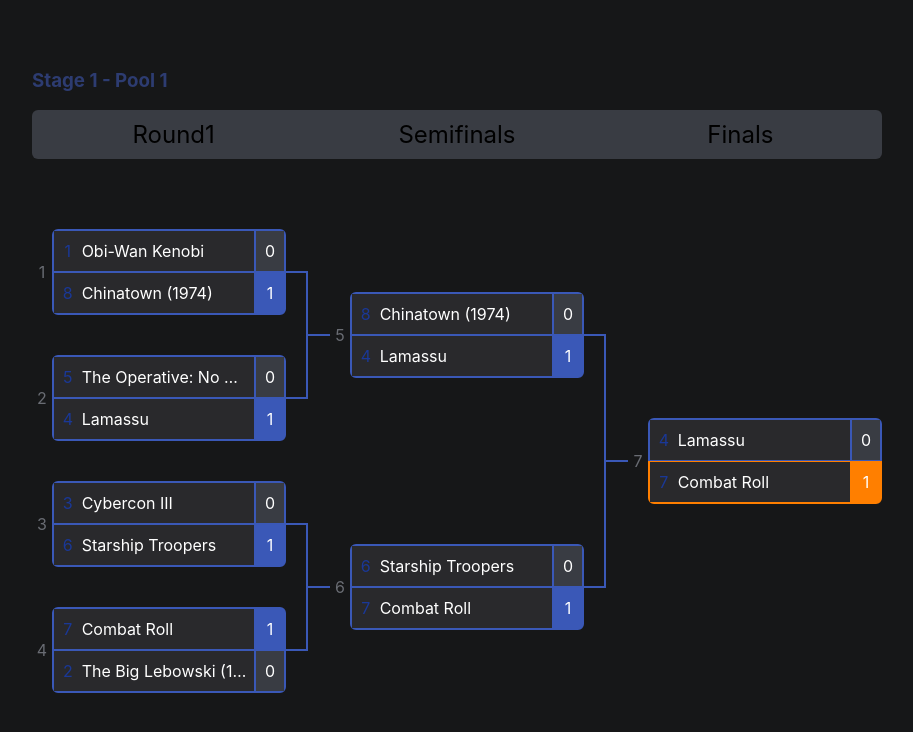
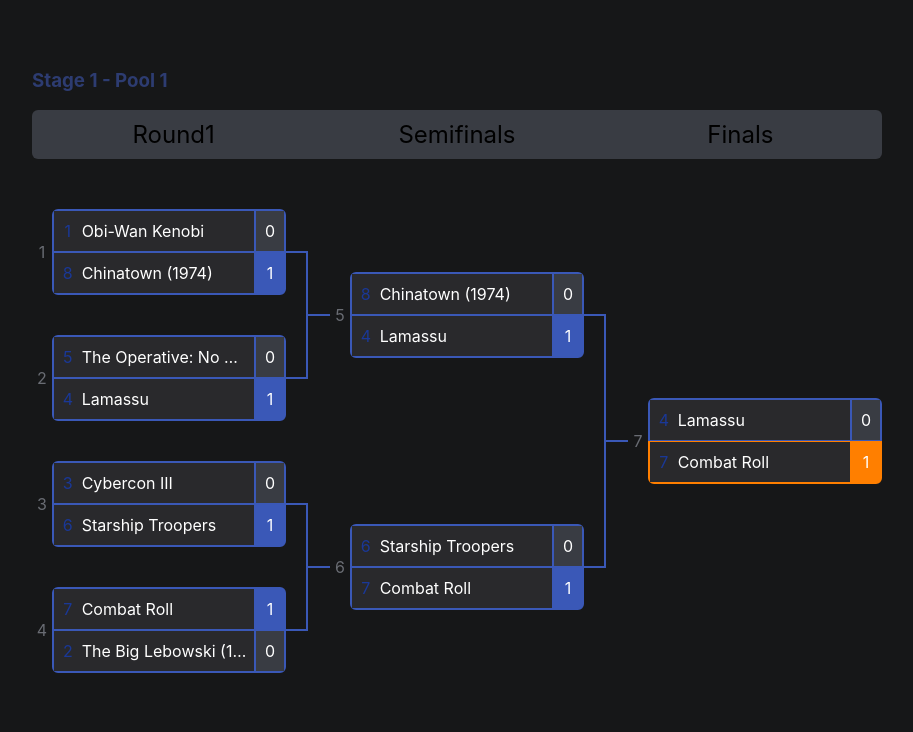
Before and after one commit to ninpeng/tournament, a React (Create React App) app: page / in a window 1280 px wide. Shown: the top 732 px of the page, without its empty margins (18-931 px from the left). Built offline with nearby package versions, Linux system fonts and the light colour scheme.

Commit message:
마무리

```diff
--- a/public/index.html
+++ b/public/index.html
@@ -24,7 +24,7 @@
       work correctly both with client-side routing and a non-root public URL.
       Learn how to configure a non-root public URL by running `npm run build`.
     -->
-    <title>React App</title>
+    <title>토너먼트 대진표</title>
   </head>
   <body style="background: #161718;">
     <noscript>You need to enable JavaScript to run this app.</noscript>
--- a/src/App.js
+++ b/src/App.js
@@ -4,8 +4,6 @@ import Match from './match/Match';
 
 const useStyles = createUseStyles({
   root: {
-    // position: 'relative',
-
     padding: 50,
   },
   header: {
@@ -26,7 +24,7 @@ const useStyles = createUseStyles({
   },
   main: {
     position: 'relative',
-    top: '50px',
+    top: '30px',
   }
 });
 
@@ -36,8 +34,6 @@ function App() {
 
   return (
     <div className="App">
-      <header className="App-header">
-      </header>
       <section>
         <article>
           <div className={classes.root}>
--- a/src/match/EntryItem.js
+++ b/src/match/MatchItem.js
@@ -2,6 +2,8 @@ import React from 'react';
 import { createUseStyles } from 'react-jss';
 import classNames from 'classnames';
 import { useChangeHover } from './MatchProvider';
+
+const matchPadding = 20;
 const nameWidth = 200;
 const lineWidth = 20;
 const entryHeight = 40 + 3; // height: 40, padding 2 + 1
@@ -10,35 +12,35 @@ const borderColorVictory = '#FF7F00';
 const scoreColorLose = '#393C43';
 
 const useStyles = createUseStyles({
-  entryBox: {
+  matchBox: {
     display: 'flex',
     alignItems: 'center',
     color: 'white',
     padding: props => `${props.padding}px 0px`,
     position: 'relative',
-    '&:nth-child(odd) $entryTailV': {
+    '&:nth-child(odd) $matchTailV': {
       bottom: 0
     },
-    '&:nth-child(even) $entryTailV': {
+    '&:nth-child(even) $matchTailV': {
       top: 0
     },
   },
-  entryHead: {
+  matchHead: {
     width: lineWidth,
     border: `1px solid ${borderColor}`,
   },
-  entryTailH: {
+  matchTailH: {
     width: lineWidth,
     border: `1px solid ${borderColor}`,
   },
-  entryTailV: {
+  matchTailV: {
     position: 'absolute',
     right : 0,
     height: props => props.padding + entryHeight,
     border: `1px solid ${borderColor}`,
     boxSizing: 'border-box',
   },
-  entryNumber: {
+  matchNumber: {
     width: 20,
     textAlign: 'center',
     color: '#696C73',
@@ -71,6 +73,7 @@ const useStyles = createUseStyles({
   entryNameBoxVictory: {
     borderRightColor: borderColor,
     background: borderColor,
+    cursor: 'pointer',
   },
   entrySeed: {
     lineHeight: '30px',
@@ -86,7 +89,7 @@ const useStyles = createUseStyles({
     overflow: 'hidden',
     whiteSpace: 'nowrap',
   },
-  entryVictoryCount: {
+  entryScore: {
     width: 30,
     height: 40,
     padding: 5,
@@ -95,24 +98,28 @@ const useStyles = createUseStyles({
     textAlign: 'center',
     borderLeft: `2px solid ${borderColor}`,
   },
-  entryVictory: {
+  entryScoreVictory: {
     borderColor: props => props.finalRound && borderColorVictory,
     background: props => props.finalRound ? borderColorVictory : borderColor,
   },
-  entryLose: {
+  entryScoreLose: {
     background: scoreColorLose,
   }
 });
 
-const EntryItem = ({ data, winnerSeed, firstRound, finalRound }) => {
-
-  const [isHover, setHover] = useChangeHover();
-
+// 대진표에서 각각의 대진을 그려주는 컴포넌트
+const MatchItem = ({ data, winnerSeed, firstRound, finalRound }) => {
+  // 현재 라운드
   const { r } = data.id;
-  const padding = Math.pow(2, r - 1) * (entryHeight + 20) - entryHeight;
+  // 대진의 위, 아래 균일한 간격을 주기 위한 패딩 값
+  const padding = Math.pow(2, r - 1) * (entryHeight + matchPadding) - entryHeight;
 
   const classes = useStyles({ padding, finalRound });
 
+  // 마우스 오버 이벤트 관리
+  const [isHover, setHover] = useChangeHover();
+
+  // 매치 승자 찾기
   const victoryIndex = data.score[0] > data.score[1] ? 0 : 1;
 
   const isHoverVictoryFirst = isHover && data.seed[0] === winnerSeed;
@@ -120,12 +127,14 @@ const EntryItem = ({ data, winnerSeed, firstRound, finalRound }) => {
   const isFinalWinnerFirst = finalRound && victoryIndex === 0
   const isFinalWinnerSecond = finalRound && victoryIndex === 1;
 
+  // 우승자 mouse enter 이벤트 핸들러
   const handleMouseEnter = (e) => {
     if (Number(e.target.id) === winnerSeed) {
       setHover(true);
     }
   }
 
+  // 우승자 mouse leave 이벤트 핸들러
   const handleMouseLeave = (e) => {
     if (Number(e.target.id) === winnerSeed) {
       setHover(false);
@@ -133,33 +142,43 @@ const EntryItem = ({ data, winnerSeed, firstRound, finalRound }) => {
   }
 
   return (
-    <div className={classes.entryBox}>
-      { !firstRound && <div className={classes.entryHead} /> }
-      <div className={classes.entryNumber}>{data.number}</div>
+    <div className={classes.matchBox}>
+      {/* 이전 라운드와 연결해주는 헤드 라인 */}
+      { !firstRound && <div className={classes.matchHead} /> }
+      {/* 매치 번호 */}
+      <div className={classes.matchNumber}>{data.number}</div>
+      {/* 엔트리 박스 */}
       <div>
+        {/* 첫 번째 선수 엔트리 */}
         <div className={classNames(classes.firstEntry, isFinalWinnerFirst && classes.victoryBorder)}>
+          {/* 이름과 시드가 들어가는 박스 */}
           <div id={data.seed[0]} className={classNames(classes.entryNameBox, isHoverVictoryFirst && classes.entryNameBoxVictory)} onMouseEnter={handleMouseEnter} onMouseLeave={handleMouseLeave}>
+            {/* 참가자 시드 */}
             <span className={classes.entrySeed}>{data.seed[0]}</span>
+            {/* 참가자 이름 */}
             <span className={classes.entryName}>{data.participant[0].name}</span>
           </div>
-          <div className={classNames(classes.entryVictoryCount, data.score[0] > data.score[1] ? classes.entryVictory : classes.entryLose)}>{data.score[0]}</div>
+          {/* 스코어 */}
+          <div className={classNames(classes.entryScore, victoryIndex === 0 ? classes.entryScoreVictory : classes.entryScoreLose)}>{data.score[0]}</div>
         </div>
+        {/* 두 번째 선수 엔트리 */}
         <div className={classNames(classes.secondEntry, isFinalWinnerSecond && classes.victoryBorder)}>
           <div id={data.seed[1]} className={classNames(classes.entryNameBox, isHoverVictorySecond && classes.entryNameBoxVictory)} onMouseEnter={handleMouseEnter} onMouseLeave={handleMouseLeave}>
             <span className={classes.entrySeed}>{data.seed[1]}</span>
             <span className={classes.entryName}>{data.participant[1].name}</span>
           </div>
-          <div className={classNames(classes.entryVictoryCount, data.score[0] < data.score[1] ? classes.entryVictory : classes.entryLose)}>{data.score[1]}</div>
+          <div className={classNames(classes.entryScore, victoryIndex === 1 ? classes.entryScoreVictory : classes.entryScoreLose)}>{data.score[1]}</div>
         </div>
       </div>
+      {/* 다음 라운드와 연결해주는 꼬리 라인 */}
       { !finalRound &&
         <>
-          <div className={classes.entryTailH} />
-          <div className={classes.entryTailV} />
+          <div className={classes.matchTailH} />
+          <div className={classes.matchTailV} />
         </>
       }
     </div>
   );
 }
 
-export default EntryItem;
+export default MatchItem;
--- a/src/match/MatchProvider.js
+++ b/src/match/MatchProvider.js
@@ -2,6 +2,7 @@ import React, { createContext, useContext, useState } from 'react';
 
 const MatchContext = createContext();
 
+// 마우스 오버 시 우승자를 표시해주기 위한 context provider
 export const MatchProvider = ({ children }) => {
   const [isHover, setHover] = useState(false);
 
--- a/src/match/Round.js
+++ b/src/match/Round.js
@@ -1,6 +1,6 @@
 import React from 'react';
 import { createUseStyles } from 'react-jss';
-import EntryItem from './EntryItem';
+import MatchItem from './MatchItem';
 
 const useStyles = createUseStyles({
   round: {
@@ -9,13 +9,14 @@ const useStyles = createUseStyles({
   }
 });
 
+// 대진표의 매치들을 담고 있는 라운드 컴포넌트
 const Round = (props) => {
 
   const classes = useStyles();
 
   return (
     <div className={classes.round}>
-      {props.matchList.map(matchData => <EntryItem key={matchData.number} data={matchData} {...props} />)}
+      {props.matchList.map(matchData => <MatchItem key={matchData.number} data={matchData} {...props} />)}
     </div>
   )
 }
```
Also changed, not shown: src/match/Match.js (+6 -2 lines), src/logo.svg (deleted), 1 other file (tests, documents, lock files or other folders).
